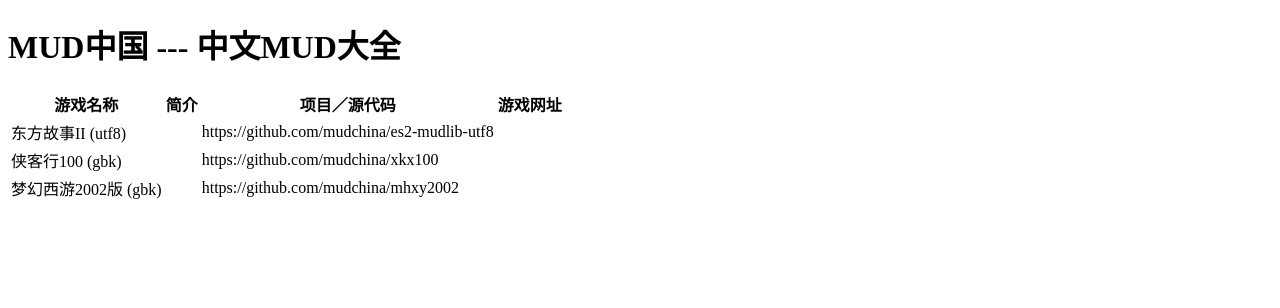
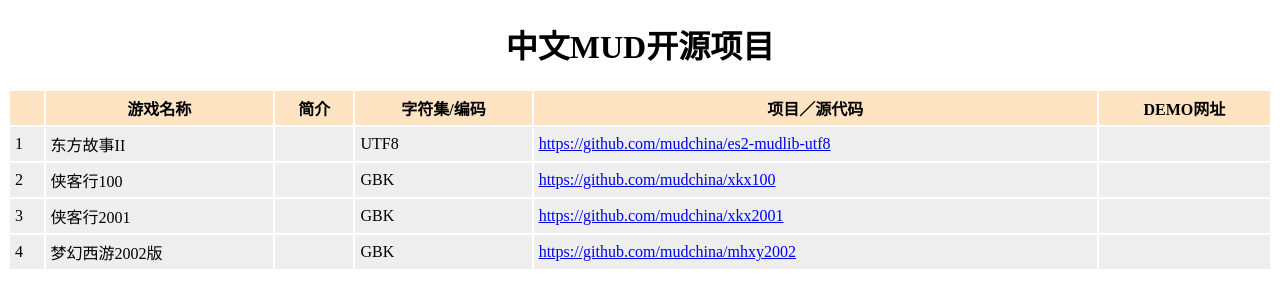
Before and after one commit to mudchina/mudchina.github.io, a plain HTML site: page index.html in a window 1280 px wide. Drawn offline with Linux system fonts and the light colour scheme.

Commit message:
Add README

```diff
--- a/index.html
+++ b/index.html
@@ -12,7 +12,7 @@
 <!-- to avoid the warning of content security policy -->
 <meta http-equiv="Content-Security-Policy" content="default-src *; style-src 'self' 'unsafe-inline'; script-src 'self' 'unsafe-inline' 'unsafe-eval'"/>
 
-<title>MUD中国</title>
+<title>中文MUD开源项目</title>
 <script>
   // fix wp8 view port issue, see:
   // https://github.com/floatinghotpot/cordova-admob-pro/issues/109
@@ -28,15 +28,32 @@
   }
 })();
 </script>
-
-<!-- optional -->
 <script type="text/javascript" src="jquery-1.9.js"></script>
 <script type="text/javascript" src="main.js"></script>
+<style>
+h1 {
+  text-align: center;
+}
+table {
+  width: 100%;
+}
+th, td {
+  border: 1px solid dotted;
+  padding: 5px;
+}
+th {
+  background-color: bisque;
+}
+td {
+  background-color: #eee;
+}
+
+</style>
 </head>
 
 <body>
 
-<h1>MUD中国 --- 中文MUD大全</h1>
+<h1>中文MUD开源项目</h1>
 
 <div id="mudlist"></div>
 
--- a/main.js
+++ b/main.js
@@ -1,31 +1,41 @@
 var mudinfo = [
   {
-    name: '东方故事II (utf8)',
+    name: '东方故事II',
     desc: '',
     proj_url: 'https://github.com/mudchina/es2-mudlib-utf8',
+    charset: 'UTF8',
     game_url: '',
   },
   {
-    name: '侠客行100 (gbk)',
+    name: '侠客行100',
     desc: '',
     proj_url: 'https://github.com/mudchina/xkx100',
+    charset: 'GBK',
     game_url: '',
   },
   {
-    name: '梦幻西游2002版 (gbk)',
+    name: '侠客行2001',
+    desc: '',
+    proj_url: 'https://github.com/mudchina/xkx2001',
+    charset: 'GBK',
+    game_url: '',
+  },
+  {
+    name: '梦幻西游2002版',
     desc: '',
     proj_url: 'https://github.com/mudchina/mhxy2002',
+    charset: 'GBK',
     game_url: '',
   },
 ];
 
 $(document).ready(function(){
   var mudlist = $('<table>').appendTo('div#mudlist');
-  mudlist.append('<tr><th>游戏名称</th><th>简介</th><th>项目／源代码</th><th>游戏网址</th></tr>');
+  mudlist.append('<tr><th></th><th>游戏名称</th><th>简介</th><th>字符集/编码</th><th>项目／源代码</th><th>DEMO网址</th></tr>');
 
   var n = mudinfo.length;
   for(var i=0; i<n; i++) {
     var mud = mudinfo[i];
-    mudlist.append('<tr><td>' + mud.name + '</td><td>' + mud.desc + '</td><td>' + mud.proj_url + '</td><td>' + mud.game_url + '</td></tr>');
+    mudlist.append('<tr><td>' + (i+1) + '</td><td>' + mud.name + '</td><td>' + mud.desc + '</td><td>' + mud.charset + '</td><td><a href="' + mud.proj_url + '">' + mud.proj_url + '</a></td><td>' + mud.game_url + '</td></tr>');
   }
 });
```
Also changed, not shown: 1 other file.
